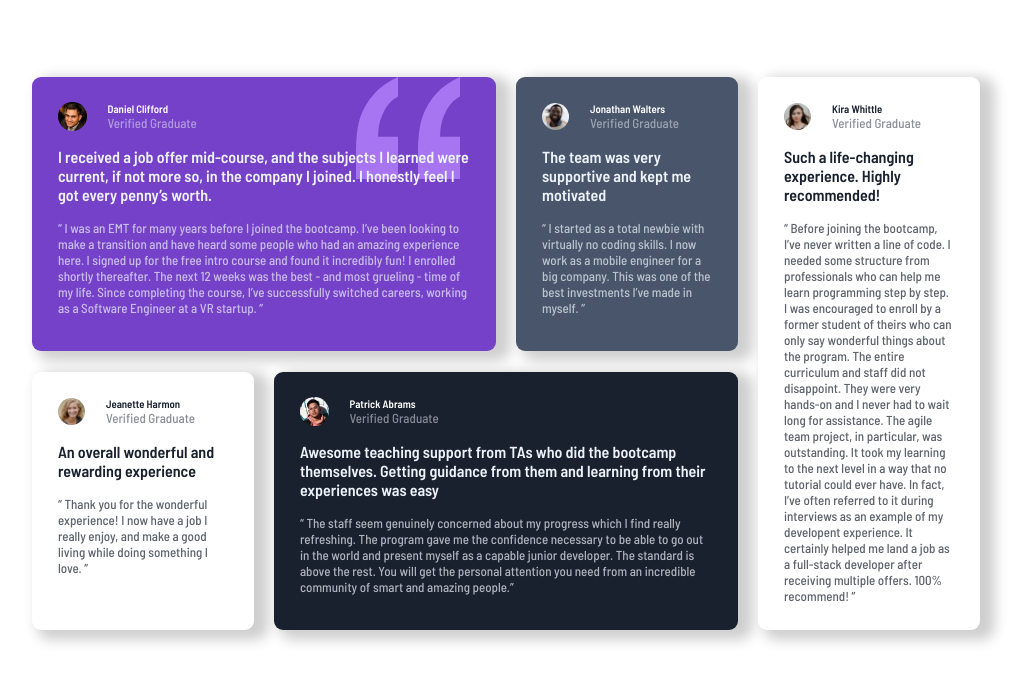
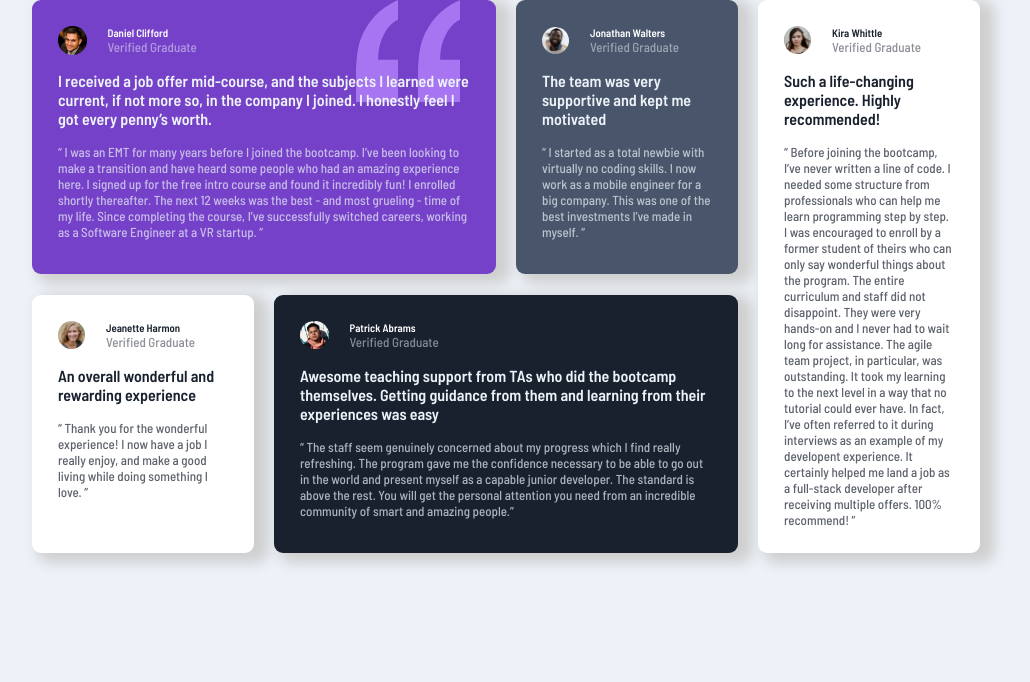
Before and after one commit to Rychmond1/Grid-Layout, a plain HTML site: page index.html in a window 1280 px wide. Shown: the whole page, without its empty margins (134-1164 px from the left). Drawn offline with Linux system fonts and the light colour scheme.

Commit message:
Update style.css

```diff
--- a/style.css
+++ b/style.css
@@ -6,8 +6,9 @@
 
 body {
   font-family: "Barlow Semi Condensed", sans-serif;
-  /* min-height: calc(100vh - 0.1px);  */
-  padding: 6% 13%;
+   min-height: calc(100vh - 0.1px);
+  background-color: hsl(210, 46%, 95%);
+  padding: 0 13%;
   font-size: 13px;
   min-height: 100vh;
 }
```
